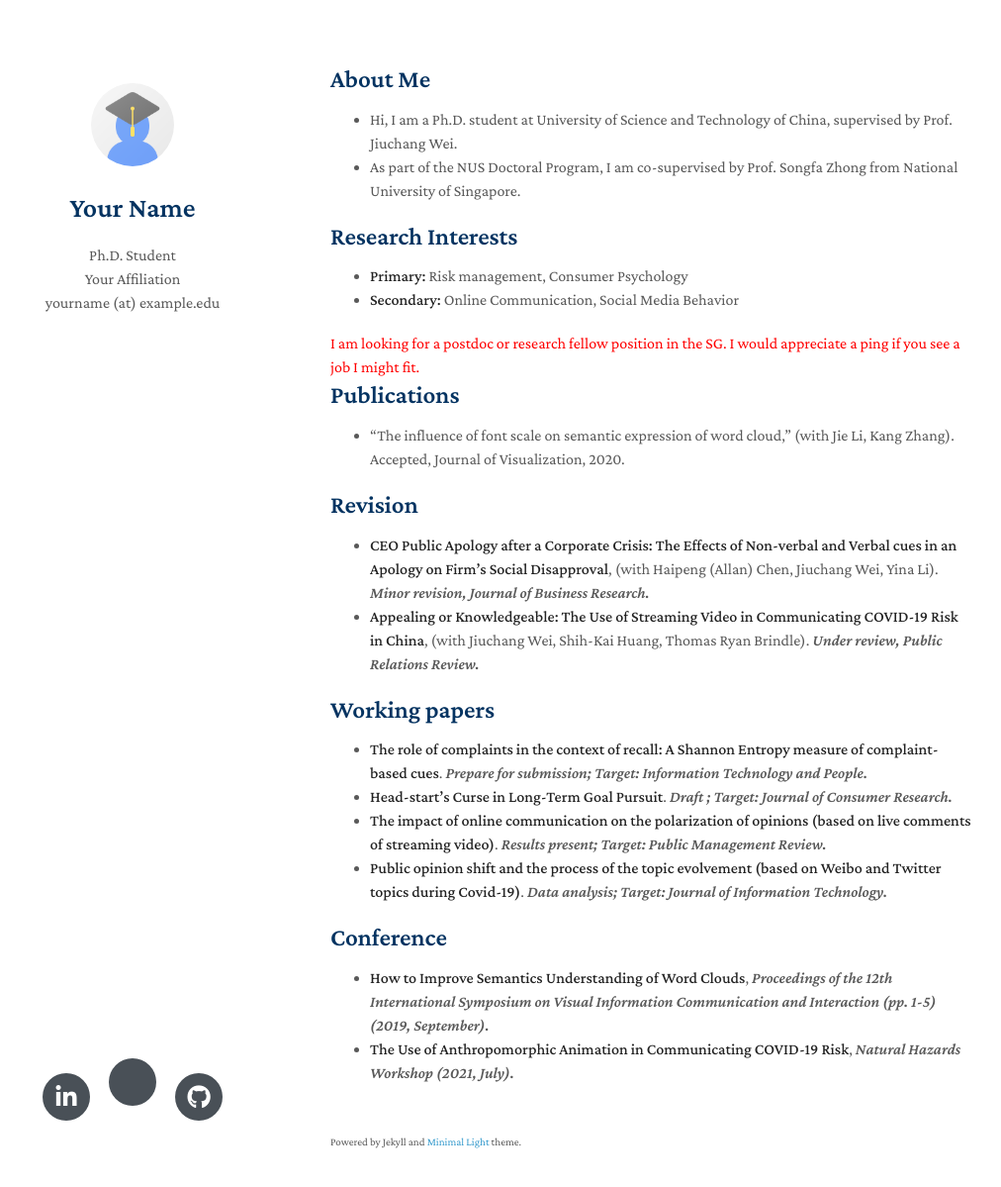
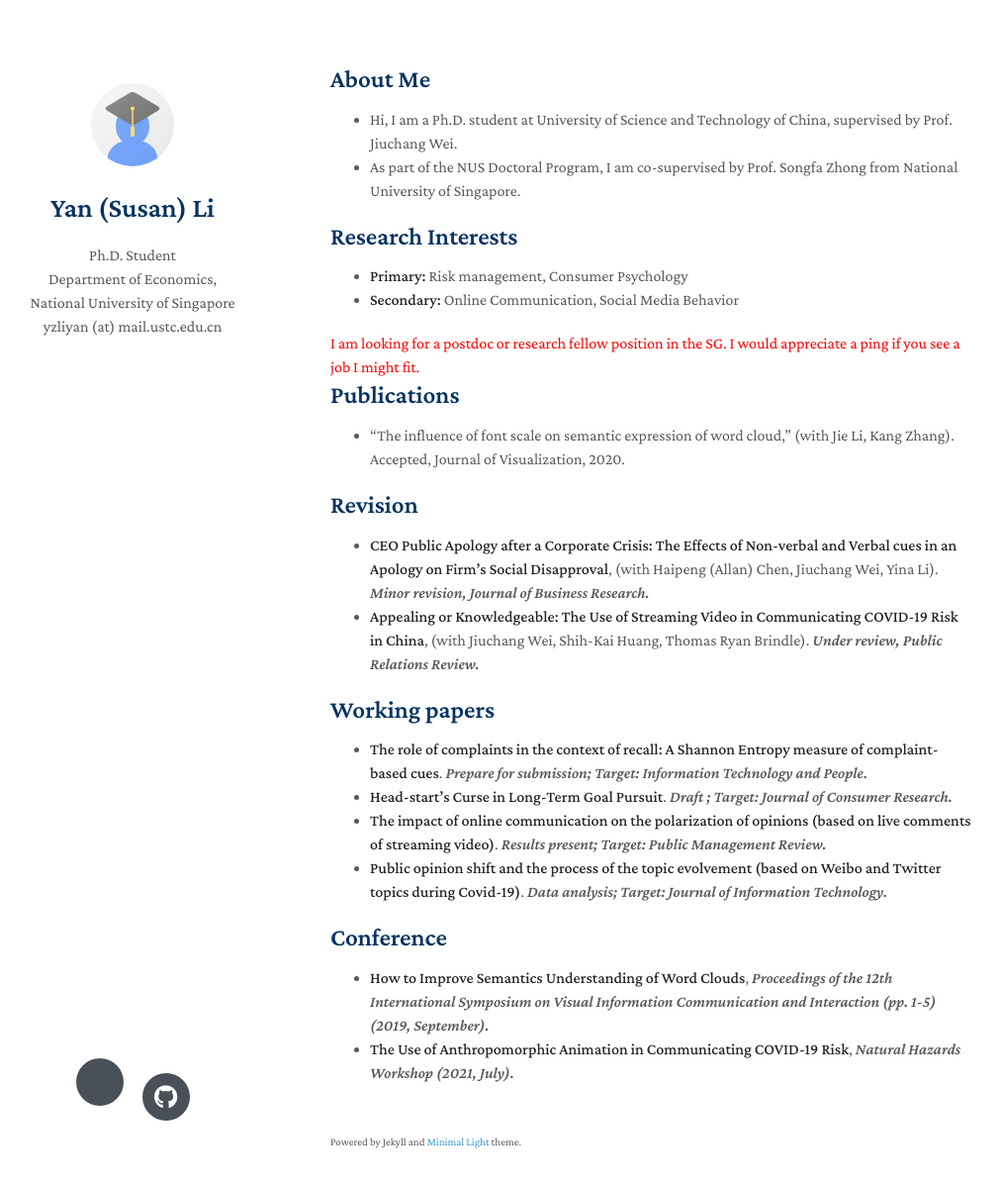
Before and after one commit to Yanli-susan/yanli-susan.github.io, a Jekyll site: the page built from index.md, in a window 1280 px wide and 1234 px high. Shown: the top 1199 px of the window at 99% size, without its empty margins (136-1148 px from the left). Built offline with Jekyll 4.4.1, drawn with Linux system fonts in a browser that asks for light colours; nearby versions of some CDN libraries; a style sheet for code colours, icons or effects is not loaded; our own code applies the rules of GitHub Pages for plain Markdown files.

Commit message:
Update _config.yml

```diff
--- a/_config.yml
+++ b/_config.yml
@@ -1,8 +1,8 @@
 # Basic Information
-title: Your Name
+title: Yan (Susan) Li
 position: Ph.D. Student
-affiliation: Your Affiliation
-email: yourname (at) example.edu
+affiliation: Department of Economics, National University of Singapore
+email: yzliyan (at) mail.ustc.edu.cn
 
 # Search Engine Optimization (SEO)
 # The following information is used to improve the website traffic from search engines, e.g., Google.
@@ -14,7 +14,7 @@ canonical: https://minimal-light.yyliu.net/
 # If you don't need one of them, you may delete the corresponding line.
 google_scholar: https://scholar.google.com/
 github_link: https://github.com/yaoyao-liu/minimal-light
-linkedin: https://www.linkedin.com/
+CV: https://github.com/Cedric-Chan/yanli.github.io/blob/main/LiYan_cv.pdf
 
 # Images (e.g., your profile picture and your website's favicon)
 # "favicon" and "favicon_dark" are used for the light and dark modes, respectively.
```
